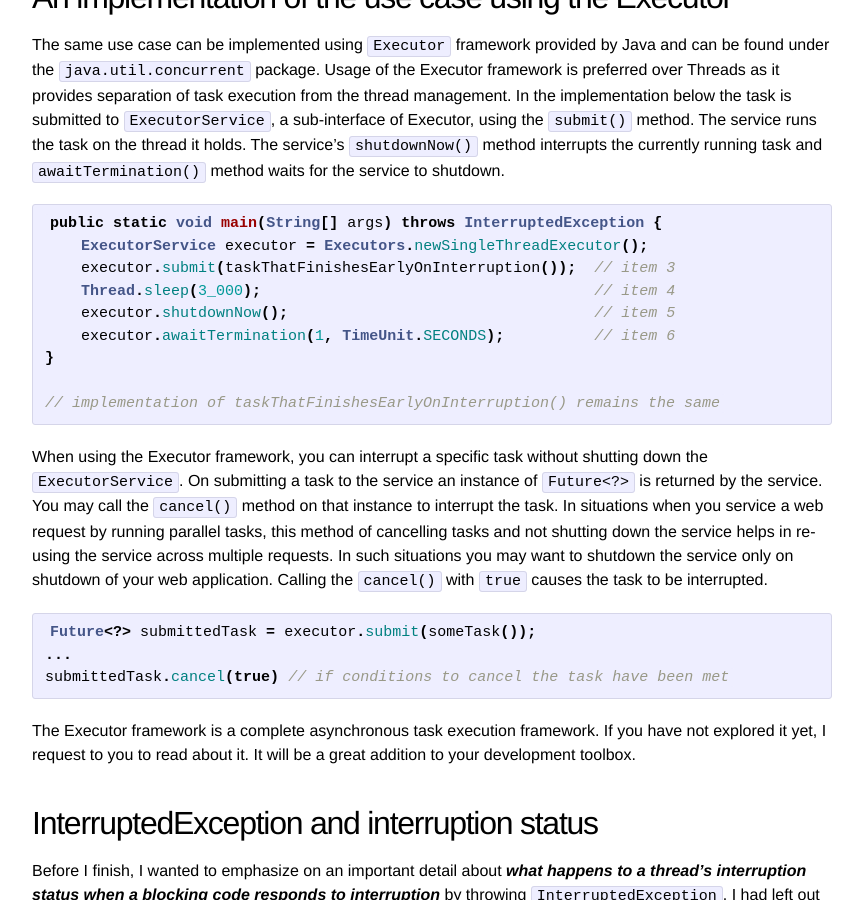
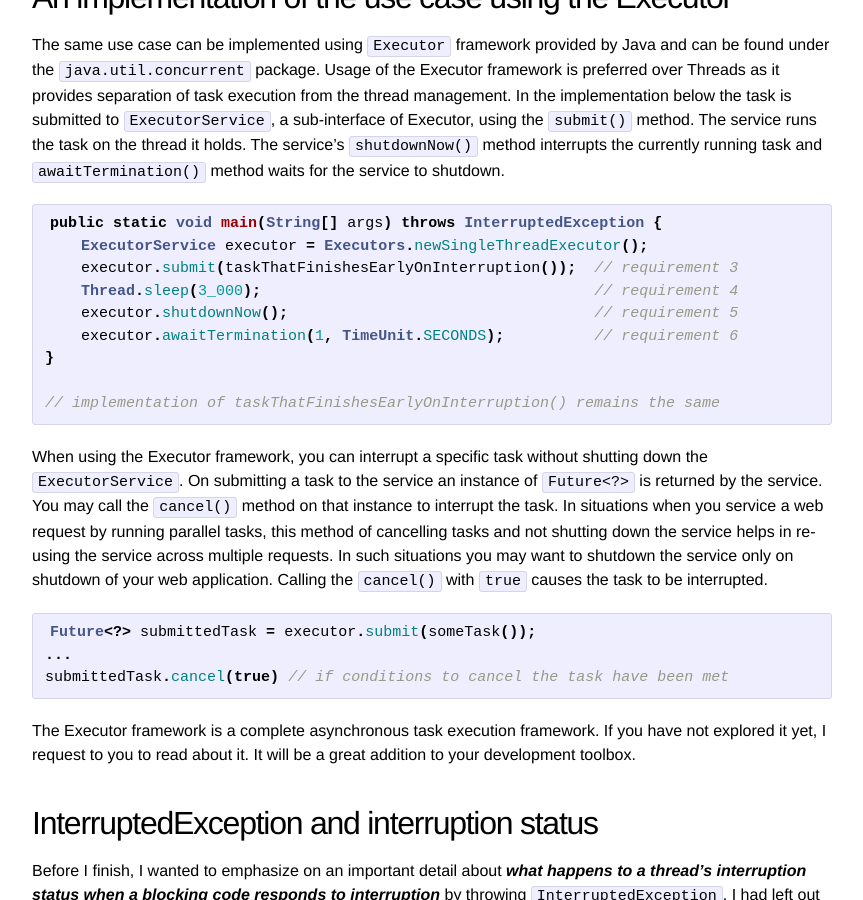
Before and after one commit to praveer09/praveer09.github.io, a Jekyll site: the page built from _posts/2015-12-06-understanding-thread-interruption-in-java.markdown, in a window 1280 px wide and 900 px high, scrolled down 2348 px. Shown: the whole window, without its empty margins (208-1071 px from the left). Built offline with Jekyll 4.4.1, drawn with Linux system fonts in a browser that asks for light colours; comment, search, counter and statistics services are not loaded.

Commit message:
Make a correction to the article on thread interruption

```diff
--- a/_posts/2015-12-06-understanding-thread-interruption-in-java.markdown
+++ b/_posts/2015-12-06-understanding-thread-interruption-in-java.markdown
@@ -102,10 +102,10 @@ task and `awaitTermination()` method waits for the service to shutdown.
 {% highlight java %}
 public static void main(String[] args) throws InterruptedException {
     ExecutorService executor = Executors.newSingleThreadExecutor();
-    executor.submit(taskThatFinishesEarlyOnInterruption());  // item 3
-    Thread.sleep(3_000);                                     // item 4
-    executor.shutdownNow();                                  // item 5
-    executor.awaitTermination(1, TimeUnit.SECONDS);          // item 6
+    executor.submit(taskThatFinishesEarlyOnInterruption());  // requirement 3
+    Thread.sleep(3_000);                                     // requirement 4
+    executor.shutdownNow();                                  // requirement 5
+    executor.awaitTermination(1, TimeUnit.SECONDS);          // requirement 6
 }
 
 // implementation of taskThatFinishesEarlyOnInterruption() remains the same
```
